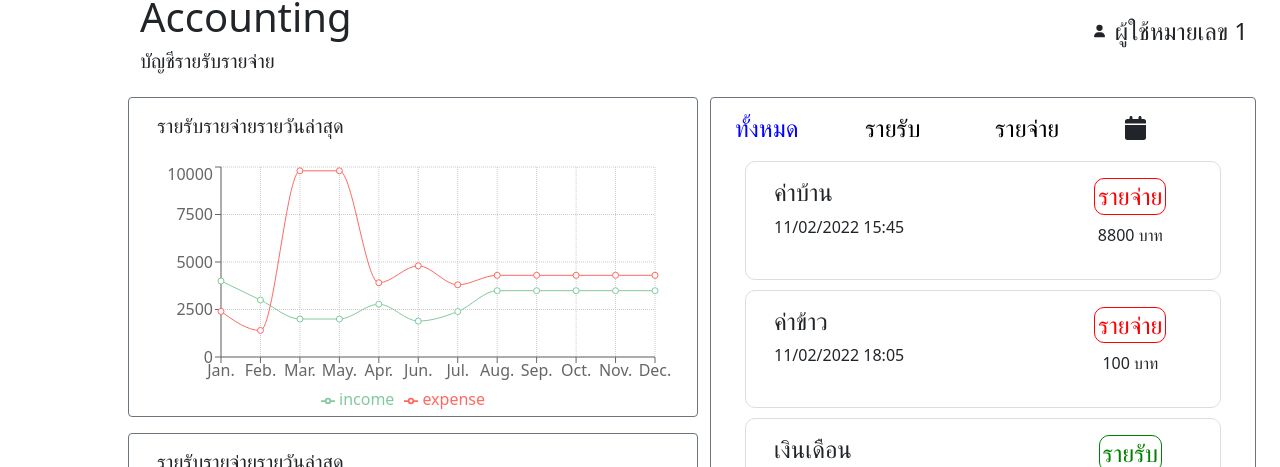
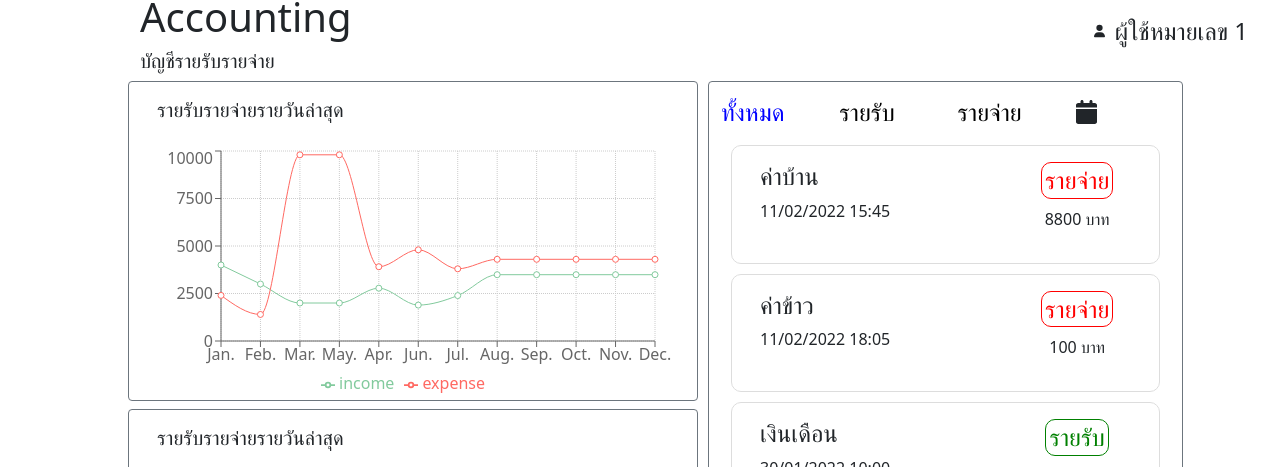
Before and after one commit to konlawatit/SWDEV-BBP-, a Next.js app in the folder frontend/: page /accounting in a window 1280 px wide. Shown: the part 215-682 px from the top of the page. Built offline with nearby package versions, Linux system fonts and the light colour scheme.

Commit message:
[Chore] fix unequal height
fix unequal height between column

```diff
--- a/frontend/pages/accounting.js
+++ b/frontend/pages/accounting.js
@@ -1,4 +1,4 @@
-import React, { useState,useEffect } from "react";
+import React, { useState, useEffect } from "react";
 import NavTab from "../component/NavTab";
 import "@fortawesome/fontawesome-svg-core/styles.css";
 import { FontAwesomeIcon } from "@fortawesome/react-fontawesome";
@@ -8,16 +8,18 @@ import { Linechart } from "../component/Linechart";
 import { Acctlist } from "../component/Acclist";
 import data from "../component/accounting.json";
 
-
-
 export default function Accounting() {
-  const [accountlist, setAccountlist] = useState(data)
-  const viewIncome = data.filter((item)=>item.ac_type === "income").map((data)=>data);
-  const viewExpenses = data.filter((item)=>item.ac_type === "expenses").map((data)=>data);
+  const [accountlist, setAccountlist] = useState(data);
+  const viewIncome = data
+    .filter((item) => item.ac_type === "income")
+    .map((data) => data);
+  const viewExpenses = data
+    .filter((item) => item.ac_type === "expenses")
+    .map((data) => data);
   return (
     <div>
       <div className="container mt-3" style={{ marginLeft: "10%" }}>
-      <NavTab></NavTab>
+        <NavTab></NavTab>
         <div className="row">
           <div className="col-6">
             <div className="d-flex justify-content-start">
@@ -40,27 +42,43 @@ export default function Accounting() {
           </div>
         </div>
         <div className="row">
-          <div className="col-6">
-            <div className="row mb-3 mt-3">
+          <div className="col-6" style={{marginRight:10}}>
+            <div className="row mb-2">
               <Linechart />
             </div>
             <div className="row">
               <Barchart></Barchart>
             </div>
           </div>
-          <div className="col-6">
-            <div
-              className="container border border-secondary rounded mt-3"
-            >
+          <div className="col-5 border border-secondary rounded">
               <div className="row mt-3 mb-6">
-                <div className="col-3" >
-                  <h4 onClick={()=> setAccountlist(data)} style={{color:accountlist===data?"blue":"black"}}>ทั้งหมด</h4>
+                <div className="col-3">
+                  <h4
+                    onClick={() => setAccountlist(data)}
+                    style={{ color: accountlist === data ? "blue" : "black" }}
+                  >
+                    ทั้งหมด
+                  </h4>
                 </div>
-                <div className="col-3" >
-                <h4 onClick={()=> setAccountlist(viewIncome)} style={{color:accountlist===viewIncome?"blue":"black"}}>รายรับ</h4>
+                <div className="col-3">
+                  <h4
+                    onClick={() => setAccountlist(viewIncome)}
+                    style={{
+                      color: accountlist === viewIncome ? "blue" : "black",
+                    }}
+                  >
+                    รายรับ
+                  </h4>
                 </div>
-                <div className="col-3" >
-                <h4 onClick={()=> setAccountlist(viewExpenses)} style={{color:accountlist===viewExpenses?"blue":"black"}}>รายจ่าย</h4>
+                <div className="col-3">
+                  <h4
+                    onClick={() => setAccountlist(viewExpenses)}
+                    style={{
+                      color: accountlist === viewExpenses ? "blue" : "black",
+                    }}
+                  >
+                    รายจ่าย
+                  </h4>
                 </div>
                 <div className="col-3">
                   <h4>
@@ -68,18 +86,21 @@ export default function Accounting() {
                   </h4>
                 </div>
               </div>
-              <div className="row" style={{height:500,overflowY: "scroll"}}>
+              <div className="row" style={{ height: 500, overflowY: "scroll" }}>
                 <div className="col">
-                {accountlist.map((account) => (
-                <Acctlist key={account.id} {...account} />
-              ))}
+                  {accountlist.map((account) => (
+                    <Acctlist key={account.id} {...account} />
+                  ))}
                 </div>
               </div>
               <div className="row">
                 <div className="col-8"></div>
-                <div className="col-4"><button className="button"><h4>เพิ่มรายการ</h4></button></div>
+                <div className="col-4">
+                  <button className="button">
+                    <h4>เพิ่มรายการ</h4>
+                  </button>
+                </div>
               </div>
-            </div>
           </div>
         </div>
       </div>
```
